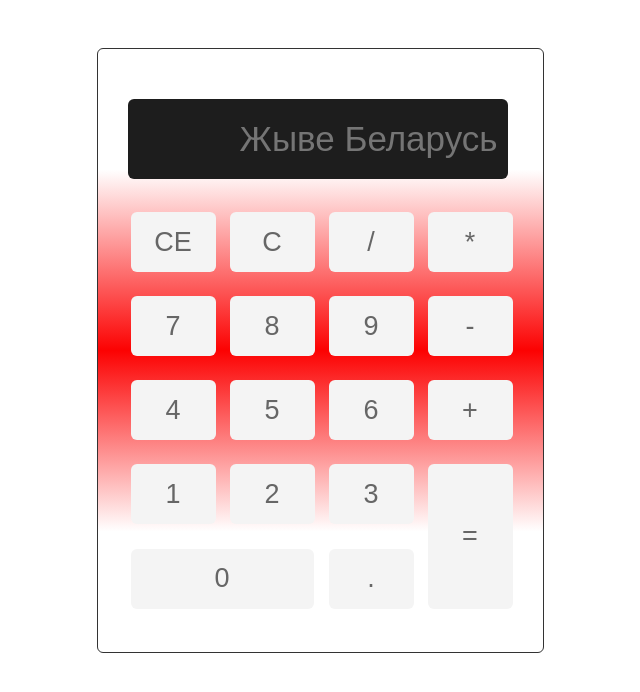
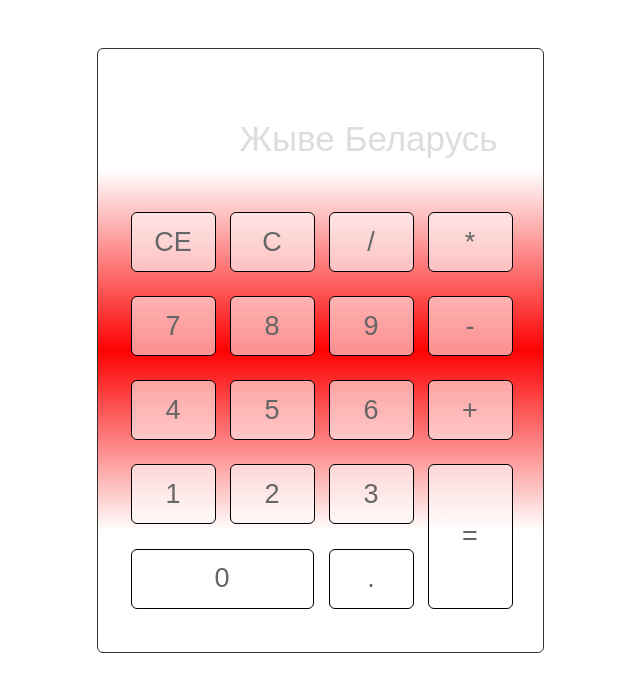
Before and after one commit to MadFoxBLR/calculator, a plain HTML site: page index.html in a window 1280 px wide. Shown: the whole page, without its empty margins (320-960 px from the left). Drawn offline with Linux system fonts and the light colour scheme.

Commit message:
'Edit:bg_color'

```diff
--- a/style.css
+++ b/style.css
@@ -16,13 +16,16 @@ body {
   border-radius: 6px;
   border: 1px solid #333;
 }
+.calc-display-input::placeholder {
+  color: rgb(221, 221, 221);
+}
 .calc-display-input {
   width: 360px;
   height: 60px;
   margin: 20px 0;
   border-radius: 6px;
-  background-color: #1d1d1d;
-  color: #fff;
+  background-color: transparent;
+  color: rgb(0, 0, 0);
   text-align: right;
   font-size: 35px;
   padding: 10px;
@@ -34,7 +37,8 @@ body {
 .btn {
   width: 85px;
   height: 60px;
-  background-color: #f4f4f4;
+  border: 1px solid rgb(0, 0, 0);
+  background-color: rgba(255, 255, 255, 0.568);
   font-size: 27px;
   color: #666666;
   text-transform: uppercase;
```
